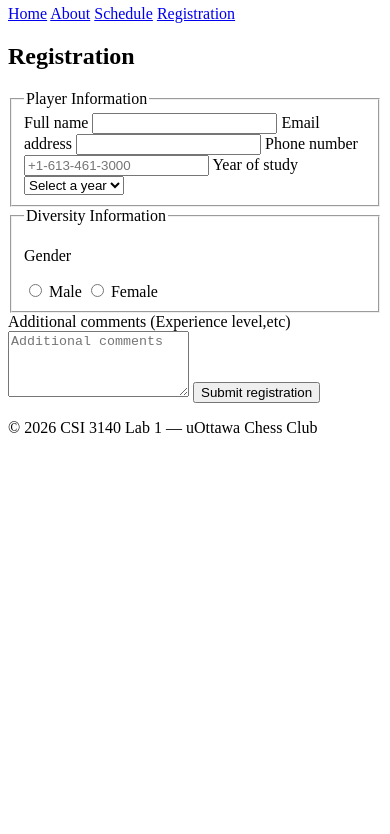
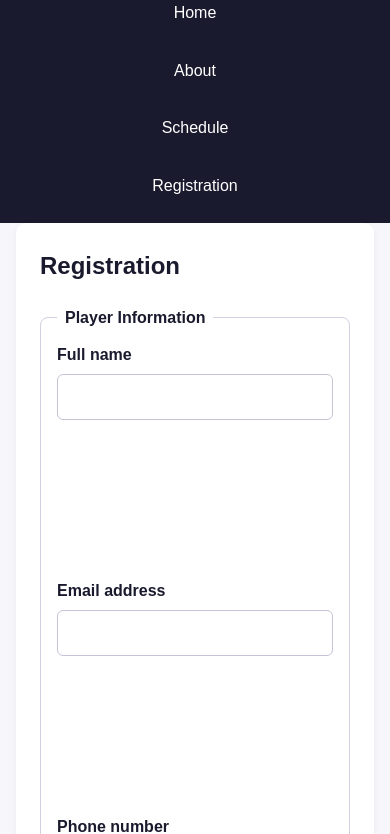
Before and after one commit to ShivanK3397/CSI-3140-Lab-2, a plain HTML site: page registration.html in a window 390 px wide. Shown: the part 75-909 px from the top of the page. Before the commit the page ends 844 px from the top, so only its background shows below. Drawn offline with Linux system fonts and the light colour scheme.

Commit message:
added CSS Grid, Flexbox , tablet breakpoint,  inline CSS and other styles

```diff
--- a/registration.html
+++ b/registration.html
@@ -4,36 +4,46 @@
   <meta charset="UTF-8">
   <meta name="viewport" content="width=device-width, initial-scale=1.0">
   <title>Register - uOttawa Chess Club</title>
-
+  <link rel="stylesheet" href="styles.css">
 </head>
 <body>
-  <header>
-    <h1>uOttawa Chess Club</h1>
-    <nav aria-label="Main navigation">
+  <header class="site-header">
+    <h1 class="site-title">uOttawa Chess Club</h1>
+
+    <nav class="main-nav" aria-label="Main navigation">
       <a href="index.html">Home</a>
       <a href="about.html">About</a>
       <a href="schedule.html">Schedule</a>
       <a href="registration.html">Registration</a>
-
     </nav>
   </header>
 
-  <main>
-    <section>
+  <main class="container">
+    <section class="card">
       <h2>Registration</h2>
-      <form action="#" method="post">
+      <form class="reg-form" action="#" method="post">
         <fieldset>
           <legend>Player Information</legend>
 
+          <div class="form-row">
+            <div class="form-field">
               <label for="full-name">Full name</label>
               <input type="text" id="full-name" name="fullName" required minlength="2" maxlength="100">
+            </div>
 
+            <div class="form-field">
               <label for="email">Email address</label>
               <input type="email" id="email" name="email" required>
+            </div>
+          </div>
 
+          <div class="form-row">
+            <div class="form-field">
               <label for="phone">Phone number</label>
               <input type="tel" id="phone" name="phone" pattern="\+[0-9\- ]{7,20}" placeholder="+1-613-461-3000" required>
+            </div>
 
+            <div class="form-field">
               <label for="program">Year of study</label>
               <select id="program" name="program" required>
                 <option value="">Select a year</option>
@@ -41,35 +51,39 @@
                 <option value="second-year">Second Year</option>
                 <option value="third-year">Third Year</option>
                 <option value="fourth-year">Fourth Year</option>
-            <option value="fifth-year">Fifth Year </option>
+                <option value="fifth-year">Fifth Year</option>
               </select>
+            </div>
+          </div>
         </fieldset>
 
         <fieldset>
-          <legend> Diversity Information</legend>
-          <p>Gender</p>
-          <label>
-            <input type="radio" name="gender" value="male" >
+          <legend>Diversity Information</legend>
+          <p class="field-label">Gender</p>
+          <div class="radio-group">
+            <label class="radio-option">
+              <input type="radio" name="gender" value="male">
               Male
             </label>
-          <label>
+            <label class="radio-option">
               <input type="radio" name="gender" value="female">
               Female
             </label>
-
-
+          </div>
         </fieldset>
 
-        <label for="comments">Additional comments (Experience level,etc) </label>
+        <div class="form-field">
+          <label for="comments">Additional comments (Experience level, etc.)</label>
           <textarea id="comments" name="comments" rows="4" maxlength="500" placeholder="Additional comments"></textarea>
+        </div>
 
-        <button type="submit">Submit registration</button>
+        <button class="btn-primary" type="submit">Submit registration</button>
       </form>
     </section>
   </main>
 
-  <footer>
-    <p>&copy; 2026 CSI 3140 Lab 1 — uOttawa Chess Club</p>
+  <footer class="site-footer">
+    <p>&copy; 2026 CSI 3140 Lab 2 — uOttawa Chess Club</p>
   </footer>
 </body>
 </html>
--- a/styles.css
+++ b/styles.css
@@ -185,6 +185,7 @@ footer {
 
 .site-title {
   margin: 0;
+  color: white;
 }
 
 /* Footer */
@@ -259,3 +260,156 @@ main section table tbody th {
   font-weight: 600;
   color: #1a1a2e;
 }
+
+/* ============================================================
+   Card Grid (CSS Grid)
+   Two-dimensional responsive layout for home-page cards.
+   ============================================================ */
+
+.card-grid {
+  display: grid;
+  grid-template-columns: repeat(auto-fit, minmax(260px, 1fr));
+  gap: 1.25rem;
+}
+
+.card-grid .card {
+  margin-bottom: 0;
+}
+
+/* ============================================================
+   Forms (Registration page)
+   ============================================================ */
+
+.reg-form fieldset {
+  border: 1px solid #d0d0e0;
+  border-radius: 8px;
+  padding: 1rem 1.25rem 1.25rem;
+  margin: 0 0 1.25rem 0;
+}
+
+.reg-form legend {
+  font-weight: 600;
+  color: #1a1a2e;
+  padding: 0 0.5rem;
+}
+
+.form-row {
+  display: flex;
+  flex-wrap: wrap;
+  gap: 1rem;
+}
+
+.form-field {
+  display: flex;
+  flex-direction: column;
+  flex: 1 1 220px;
+  margin-bottom: 1rem;
+}
+
+.form-field label,
+.field-label {
+  font-weight: 600;
+  margin-bottom: 0.35rem;
+  color: #1a1a2e;
+}
+
+.reg-form input[type="text"],
+.reg-form input[type="email"],
+.reg-form input[type="tel"],
+.reg-form select,
+.reg-form textarea {
+  width: 100%;
+  padding: 0.6rem 0.75rem;
+  font: inherit;
+  color: #1f1f1f;
+  background: #fff;
+  border: 1px solid #c4c4d6;
+  border-radius: 6px;
+  transition: border-color 0.2s ease, box-shadow 0.2s ease;
+}
+
+.reg-form input:hover,
+.reg-form select:hover,
+.reg-form textarea:hover {
+  border-color: #8f8fae;
+}
+
+.reg-form textarea {
+  resize: vertical;
+  min-height: 5rem;
+}
+
+.radio-group {
+  display: flex;
+  flex-wrap: wrap;
+  gap: 1rem;
+}
+
+.radio-option {
+  display: inline-flex;
+  align-items: center;
+  gap: 0.4rem;
+  padding: 0.4rem 0.75rem;
+  border: 1px solid #d0d0e0;
+  border-radius: 6px;
+  cursor: pointer;
+}
+
+.radio-option:hover {
+  background: #f0f0f8;
+}
+
+.btn-primary {
+  display: inline-block;
+  background: #1a1a2e;
+  color: #fff;
+  border: none;
+  padding: 0.75rem 1.25rem;
+  font: inherit;
+  font-weight: 600;
+  border-radius: 6px;
+  cursor: pointer;
+  transition: background 0.2s ease;
+}
+
+.btn-primary:hover {
+  background: #33335a;
+}
+
+/* ============================================================
+   Tablet breakpoint
+   ============================================================ */
+
+@media (max-width: 1024px) {
+  .card-grid {
+    grid-template-columns: repeat(auto-fit, minmax(220px, 1fr));
+    gap: 1rem;
+  }
+
+  main {
+    margin: 1.5rem auto;
+  }
+}
+
+/* ============================================================
+   Mobile breakpoint additions
+   ============================================================ */
+
+@media (max-width: 700px) {
+  .card-grid {
+    grid-template-columns: 1fr;
+  }
+
+  .form-row {
+    flex-direction: column;
+    gap: 0;
+  }
+
+  .reg-form fieldset {
+    padding: 0.75rem 1rem 1rem;
+  }
+
+  .btn-primary {
+    width: 100%;
+  }
+}
```
Also changed, not shown: about.html (+1 -1 lines), index.html (+8 -1 lines), schedule.html (+21 -22 lines), 1 other file. Lines whose indentation alone changed are shown as unchanged.
